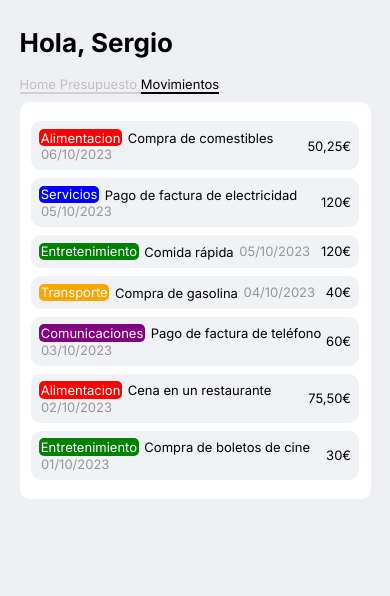
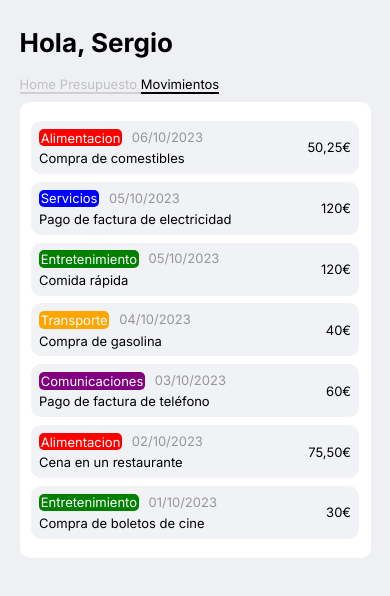
Before and after one commit to SergioCarrascosaSanchez/Welz, an Angular app: page /transactions in a window 390 px wide. Shown: the top 596 px of the page. Built offline with nearby package versions, Linux system fonts and the light colour scheme.

Commit message:
make transactions responsive

```diff
--- a/src/app/components/transaction/transaction.component.css
+++ b/src/app/components/transaction/transaction.component.css
@@ -0,0 +1,33 @@
+@media screen and (max-width: 767px) {
+  .date {
+    grid-row: 1;
+    grid-column: 2;
+    color: rgba(150, 150, 150, 1);
+    margin-left: 2vw;
+  }
+
+  .description {
+    grid-row: 2;
+    grid-column: 1;
+    margin-top: 1vw;
+    grid-column: span 3;
+  }
+}
+
+@media screen and (min-width: 767px) {
+  .date {
+    grid-row: 1;
+    grid-column: 3;
+    color: rgba(150, 150, 150, 1);
+    margin-left: 0.5vw;
+    display: grid;
+    place-content: center;
+  }
+
+  .description {
+    grid-row: 1;
+    grid-column: 2;
+    display: grid;
+    place-content: center;
+  }
+}
--- a/src/app/components/transaction/transaction.component.html
+++ b/src/app/components/transaction/transaction.component.html
@@ -1,20 +1,20 @@
 <app-card type="subcard">
   <div style="display: grid; place-content: space-between">
-    <div>
+    <div style="display: grid">
       <app-badge
         [text]="transaction.budgetCategory.name"
         [color]="transaction.budgetCategory.color"
       ></app-badge>
-      {{ transaction.description }}
-      <span style="color: rgba(150, 150, 150, 1); margin-left: 0.5vw"
-        >{{ transaction.date | date : "dd/MM/yyyy" }}
-      </span>
+      <span class="date">{{ transaction.date | date : "dd/MM/yyyy" }} </span>
+      <div class="description">
+        {{ transaction.description }}
+      </div>
     </div>
 
     <span
       style="
         text-align: right;
-        grid-column: 3;
+        grid-column: 2;
         display: grid;
         place-content: center;
       "
```
